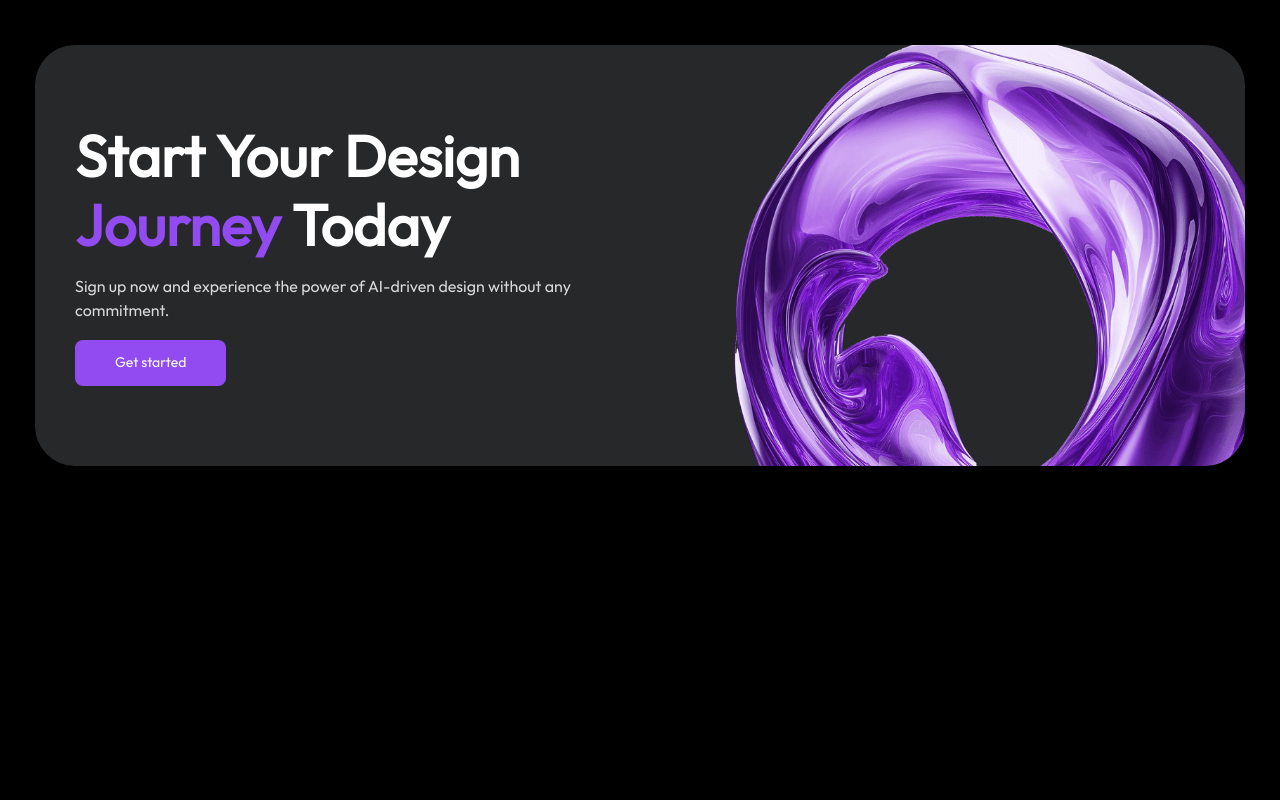
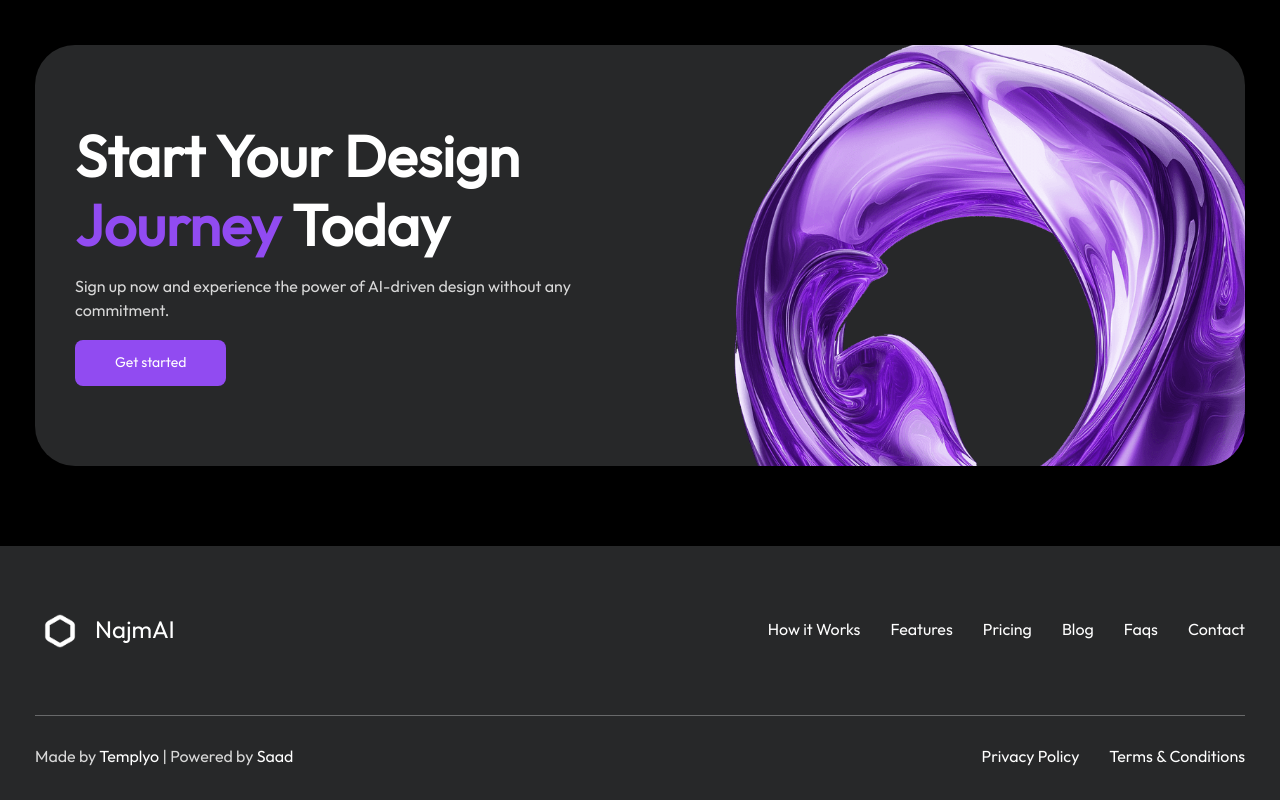
Before and after one commit to MeltonClassic11000/Najmal, a website: page index.html in a window 1280 px wide. Shown: the part 6622-7422 px from the top of the page. Before the commit the page ends 7168 px from the top, so only its background shows below. Drawn offline with nearby package versions, Linux system fonts and the light colour scheme.

Commit message:
footer-section create and fag text responsive

```diff
--- a/index.html
+++ b/index.html
@@ -52,7 +52,7 @@
             </div>
         </div>
     </header>
-    <div class="main">
+    <div style="overflow: hidden;" class="main">
         <section class="hero pb-0">
             <div class="container">
                 <div class="card-big">
@@ -549,7 +549,7 @@
                         are crafted to keep you informed and inspired.</p>
                 </div>
                 <div class="row g-2 mb-3">
-                    <div class="col-lg-4 col-md-6" >
+                    <div class="col-lg-4 col-md-6">
                         <a href="/" class="blog" data-aos="fade-right" data-aos-duration="1000">
                             <img src="./assets/img/blog-post-img.webp" width="387" height="200" class="img-fluid"
                                 alt="blog-post-img">
@@ -562,7 +562,7 @@
                             </div>
                         </a>
                     </div>
-                    <div class="col-lg-4 col-md-6" >
+                    <div class="col-lg-4 col-md-6">
                         <a href="/" class="blog" data-aos="fade-down" data-aos-duration="1000">
                             <img src="./assets/img/blog-post-img.webp" width="387" height="200" class="img-fluid"
                                 alt="blog-post-img">
@@ -604,6 +604,31 @@
             </div>
         </section>
     </div>
+    <footer>
+        <div class="container">
+            <div class="footer-top">
+                <a href="#" class="logo d-flex align-items-center gap-1">
+                    <img src="./assets/img/logo.png" width="50" height="50" alt="header-logo">
+                    <span class="d-block fs-24 text-white">NajmAI</span>
+                </a>
+                <ul class="footer-menu">
+                    <li><a href="#">How it Works</a></li>
+                    <li><a href="#">Features</a></li>
+                    <li><a href="#">Pricing</a></li>
+                    <li><a href="#">Blog</a></li>
+                    <li><a href="#">Faqs</a></li>
+                    <li><a href="#">Contact</a></li>
+                </ul>
+            </div>
+            <div class="footer-bottom">
+                <p class="mb-0">Made by <a href="#">Templyo</a> | Powered by <a href="#">Saad</a></p>
+                <ul class="footer-list">
+                    <li><a href="#">Privacy Policy</a></li>
+                    <li><a href="#">Terms & Conditions</a></li>
+                </ul>
+            </div>
+        </div>
+    </footer>
 
 
     <script src="https://unpkg.com/aos@2.3.1/dist/aos.js"></script>
--- a/scss/components/_footer.scss
+++ b/scss/components/_footer.scss
@@ -1,3 +1,80 @@
-.footer{
-    padding: clamp(45px, 7vw, 80px) 0;
+footer{
+    background-color: var(--secondary);
+
+    .footer-top{
+        position: relative;
+        padding: clamp(35px, 8vw, 60px) 0;
+        display: flex;
+        align-items: center;
+        justify-content: space-between;
+
+        &::after{
+            content: '';
+            position: absolute;
+            bottom: 0;
+            left: 0;
+            background-color: rgba(255, 255, 255, 0.303);
+            width: 100%;
+            height: 1px;
+        }
+
+        .footer-menu{
+            display: flex;
+            gap: 30px;
+
+            li{
+                a{
+                    transition: all .4s ease-in-out;
+
+                    &:hover{
+                        color: var(--primary);
+                    }
+                }
+            }
+        }
+    }
+
+    .footer-bottom {
+        display: flex;
+        justify-content: space-between;
+        align-items: center;
+        padding: clamp(20px, 10vw, 30px) 0;
+
+        a{
+            transition: all .4s ease-in-out;
+
+            &:hover{
+                color: var(--primary);
+            }
+        }
+
+        .footer-list{
+            display: flex;
+            gap: 30px;
+        }
+    }
 }
+
+
+
+
+
+
+
+@media (max-width:768px) {
+    footer{
+        .footer-top{
+            flex-direction: column;
+            gap: 20px;
+            align-items: flex-start;
+            .footer-menu{
+                flex-direction: column;
+            }
+        }
+
+        .footer-bottom {
+            flex-direction: column;
+            gap: 15px;
+        }
+    }
+}
--- a/scss/pages/_home.scss
+++ b/scss/pages/_home.scss
@@ -348,8 +348,8 @@
 
                 .accordion-item {
                     .label {
-                        font-size: clamp(16px, 5vw, 18px);
-                        font-weight: bold;
+                        font-size: clamp(14px, 5vw, 18px);
+                        font-weight: medium;
                         padding: 15px 30px 15px 15px;
                         position: relative;
                         cursor: pointer;
```
Also changed, not shown: assets/css/all_components.css, assets/css/home.css, 2 other files.
